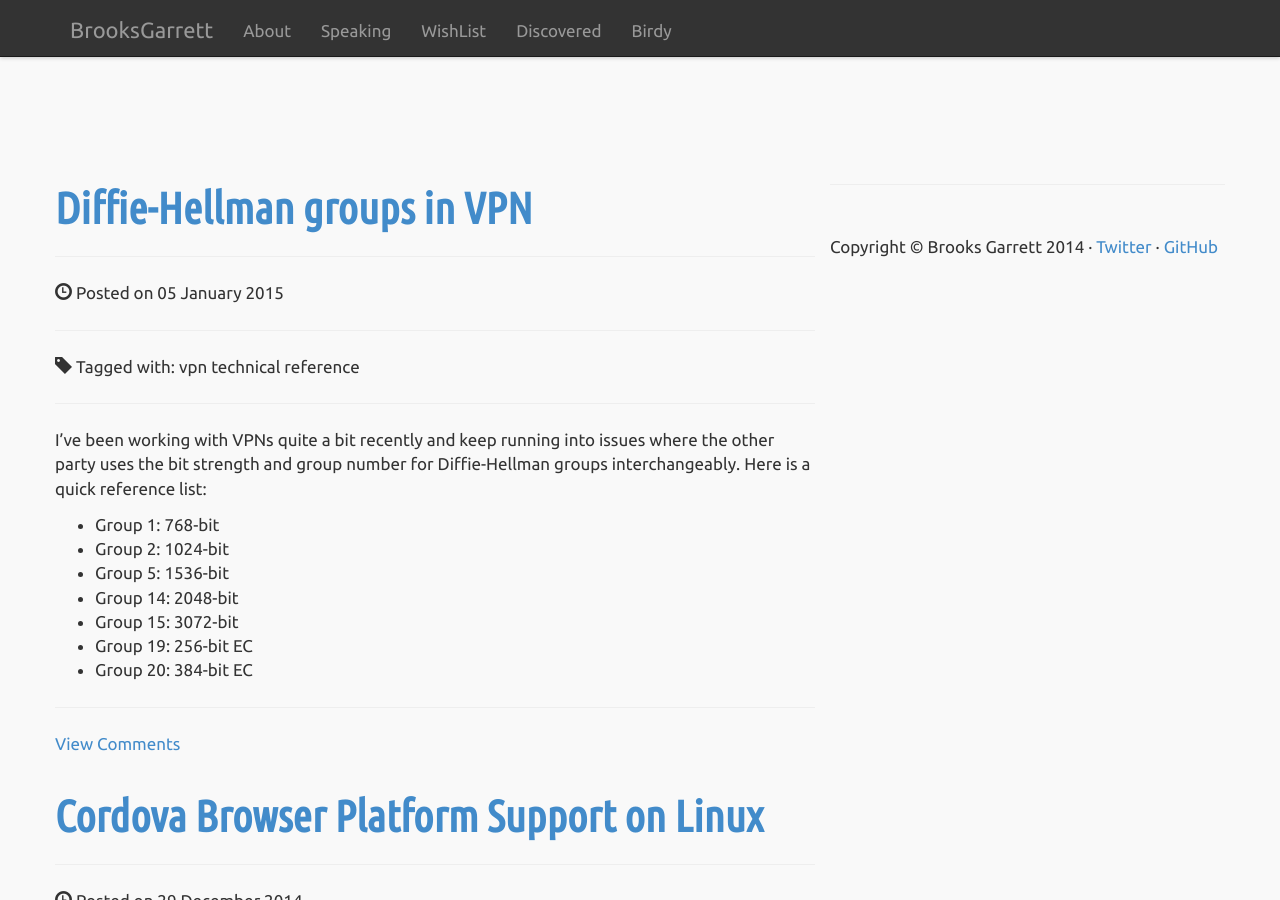
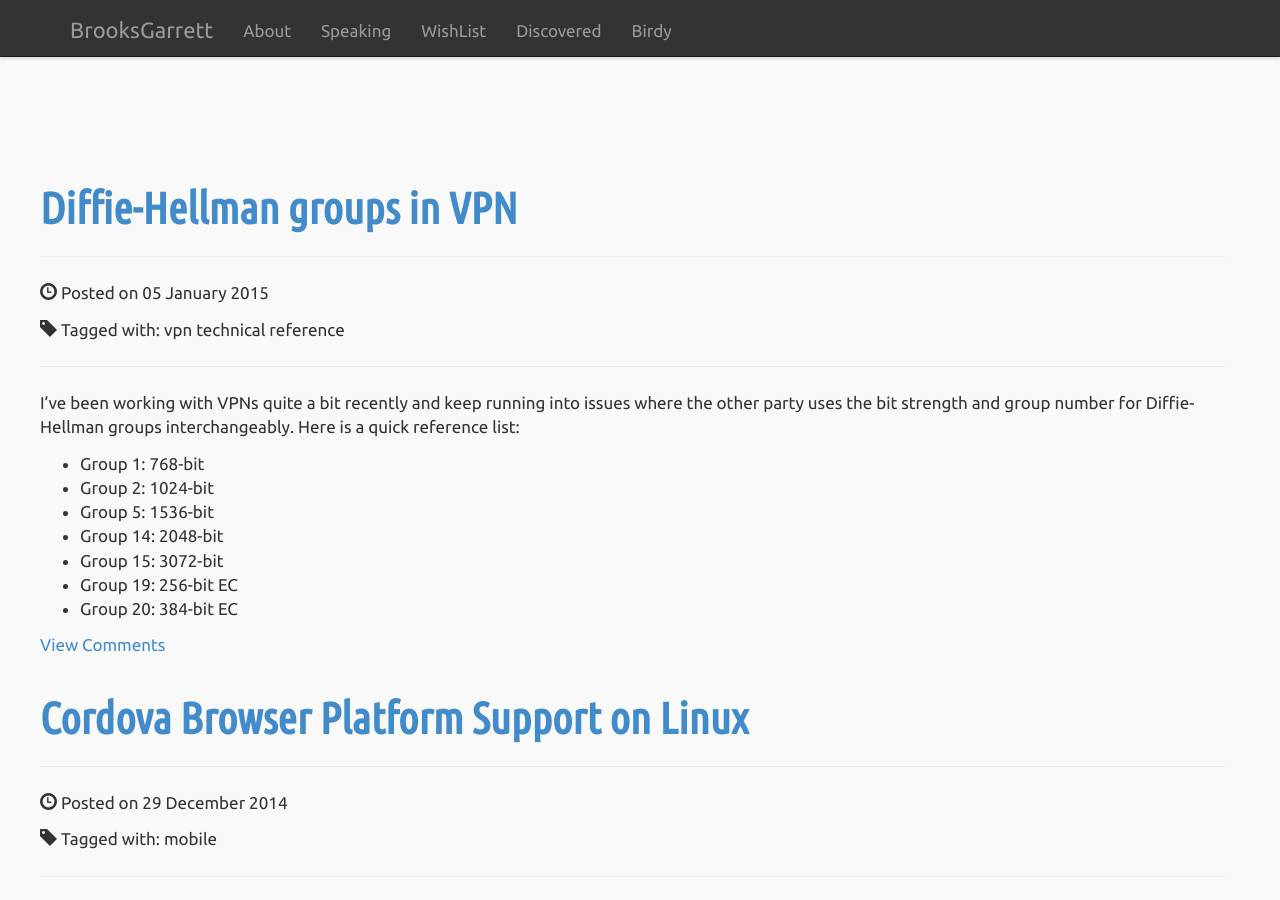
Before and after one commit to brooksgarrett/website, a Jekyll site: the page built from index.html, in a window 1280 px wide and 900 px high. Built offline with Jekyll 4.4.1, drawn with Linux system fonts in a browser that asks for light colours; nearby versions of some CDN libraries; some web fonts are replaced; library files that are not in the unit come from our copies; Markdown is read by kramdown in place of the engine named in the settings; the list of posts is cut into pages by our own code.

Commit message:
Remove sidebar

```diff
--- a/_layouts/default.html
+++ b/_layouts/default.html
@@ -6,7 +6,7 @@
     <div class="container">
 
       <div class="row">
-        <div class="col-lg-8">
+        <div class="container-fluid">
         {{ content }}
 	</div>
 {% include footer.html %}
--- a/_layouts/post.html
+++ b/_layouts/post.html
@@ -5,9 +5,8 @@
 <h1>{{ page.title }}</h1>
     <hr />
 <p><span class="glyphicon glyphicon-time"></span> Posted on {{ page.date | date_to_long_string }}</p>
-    <hr>
 <p><span class="glyphicon glyphicon-tag"></span> Tagged with: {% for cat in page.categories %}{{cat}} {% endfor %} </p>
-    <hr>
+    <hr />
 
 
 <div class="post">
--- a/index.html
+++ b/index.html
@@ -8,11 +8,9 @@
     <h1><a href="{{ post.url }}">{{ post.title }}</a></h1>
 	<hr />
     <p><span class="glyphicon glyphicon-time"></span> Posted on {{ post.date | date_to_long_string }}</p>
-	<hr>
     <p><span class="glyphicon glyphicon-tag"></span> Tagged with: {% for tag in post.tags %}{{tag}} {% endfor %} </p>
 	<hr>
     <p>{{ post.content }}</p>
-    <hr />
     <p>
       <a href="{{ post.url }}#disqus_thread">View Comments</a>
     </p>
```
